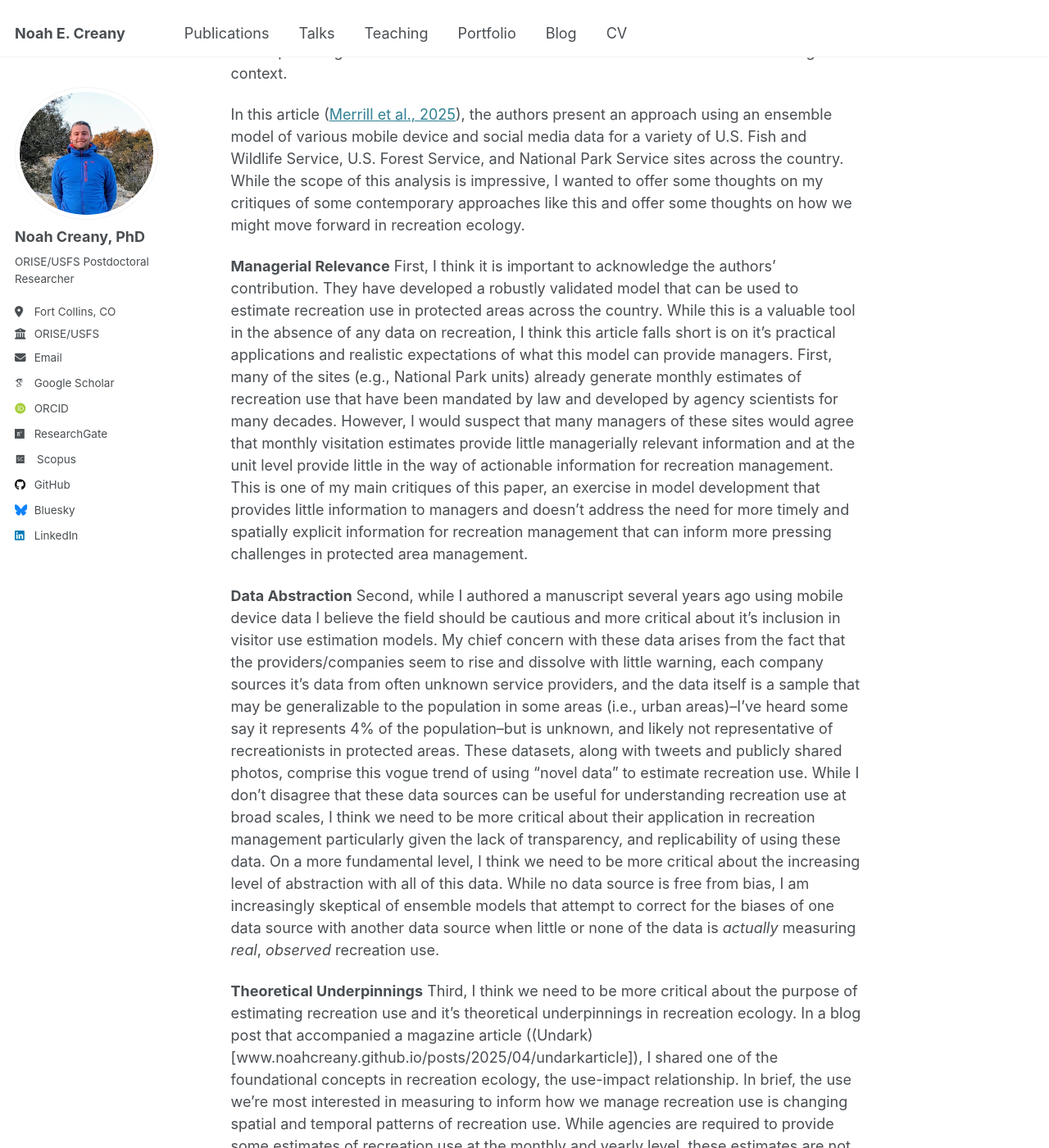
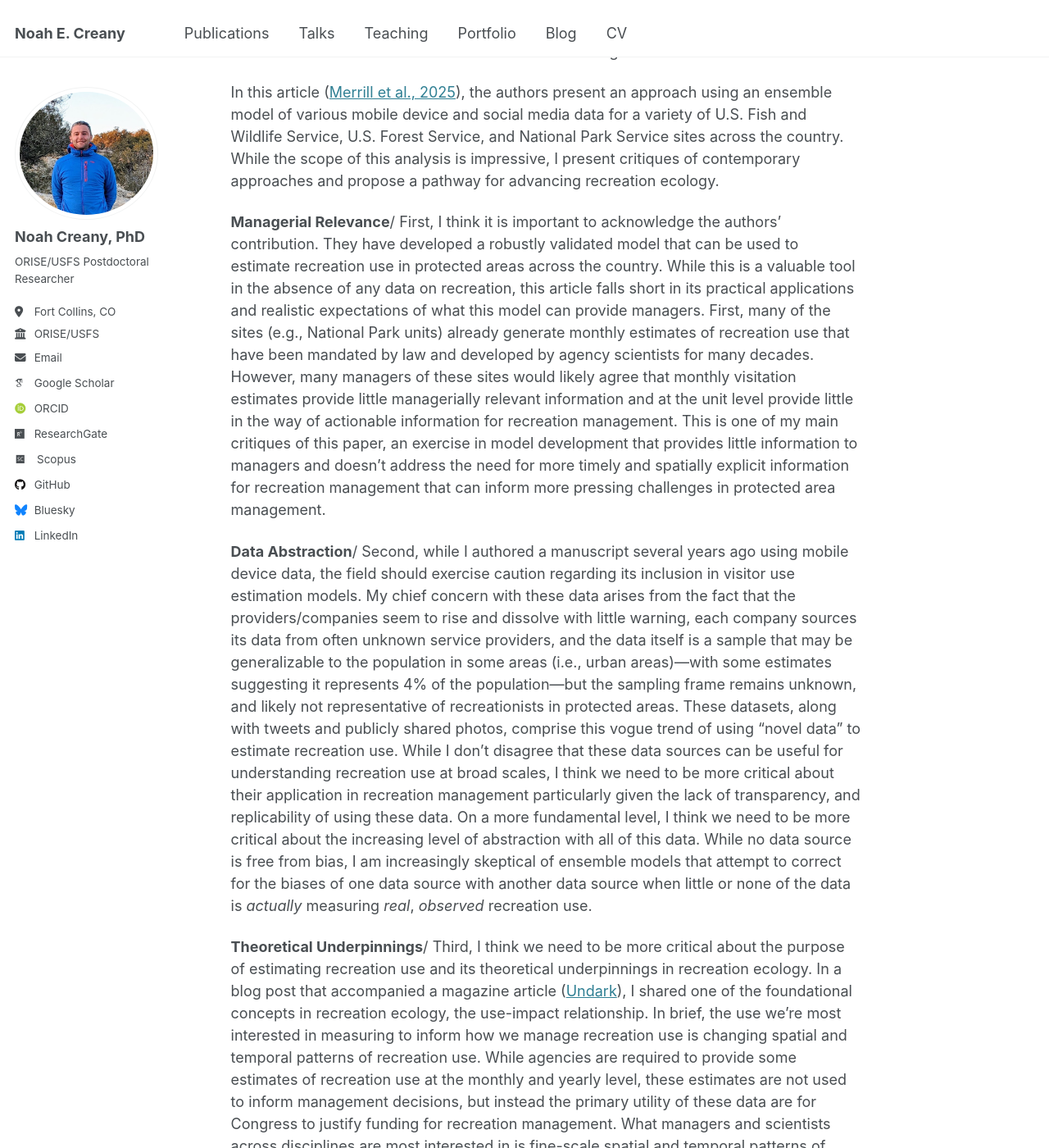
Before and after one commit to noahcreany/noahcreany.github.io, a Jekyll site: the page built from _posts/2026-02-02-recmonitoring.md, in a window 1280 px wide and 1400 px high, scrolled down 397 px. Shown: the whole window at 82% size. Built offline with Jekyll 4.4.1, drawn with Linux system fonts in a browser that asks for light colours; some web fonts are replaced; some of the changed text lies outside the part shown.

Commit message:
Update 2026-02-02-recmonitoring.md

```diff
--- a/_posts/2026-02-02-recmonitoring.md
+++ b/_posts/2026-02-02-recmonitoring.md
@@ -6,21 +6,21 @@ excerpt: "Some thoughts on the signal and the noise in recreation/visitor use mo
 permalink: /posts/2026/01/recmonitoring
 ---
 
-In my recent paper ([Creany et al., 2026](https://doi.org/10.1016/j.jort.2025.101008)), I discussed the increasing abstraction in approaches to visitor use monitoring with that have drifted further away from monitoring actual recreation use and instead focus on proxies for recreation use like tweets, publicly shared photos, and mobile device data. While these _novel data_ sources offer new opportunities for modelling recreation use, they also drift further away from what managers actually need to know to make decisions about recreation management, further from approaches that managers can replicate and maintain, and further from the theoretical underpinnings of recreation ecology. To that point, I came across a recent article providing a "National Model" of recreation use that I think is worth discussing in this context.
+In my recent paper ([Creany et al., 2026](https://doi.org/10.1016/j.jort.2025.101008)), I discussed the increasing abstraction in approaches to visitor use monitoring that have drifted further away from monitoring actual recreation use and instead focus on proxies for recreation use like tweets, publicly shared photos, and mobile device data. While these _novel data_ sources offer new opportunities for modelling recreation use, they also drift further away from what managers actually need to know to make decisions about recreation management, further from approaches that managers can replicate and maintain, and further from the theoretical underpinnings of recreation ecology. To that point, I came across a recent article providing a "National Model" of recreation use that I think is worth discussing in this context.
 
-In this article ([Merrill et al., 2025](https://www.nature.com/articles/s41598-025-26926-w)), the authors present an approach using an ensemble model of various mobile device and social media data for a variety of U.S. Fish and Wildlife Service, U.S. Forest Service, and National Park Service sites across the country. While the scope of this analysis is impressive, I wanted to offer some thoughts on my critiques of some contemporary approaches like this and offer some thoughts on how we might move forward in recreation ecology.
+In this article ([Merrill et al., 2025](https://www.nature.com/articles/s41598-025-26926-w)), the authors present an approach using an ensemble model of various mobile device and social media data for a variety of U.S. Fish and Wildlife Service, U.S. Forest Service, and National Park Service sites across the country. While the scope of this analysis is impressive, I present critiques of contemporary approaches and propose a pathway for advancing recreation ecology.
 
-**Managerial Relevance**
-First, I think it is important to acknowledge the authors' contribution. They have developed a robustly validated model that can be used to estimate recreation use in protected areas across the country. While this is a valuable tool in the absence of any data on recreation, I think this article falls short is on it's practical applications and realistic expectations of what this model can provide managers. First, many of the sites (e.g., National Park units) already generate monthly estimates of recreation use that have been mandated by law and developed by agency scientists for many decades. However, I would suspect that many managers of these sites would agree that monthly visitation estimates provide little managerially relevant information and at the unit level provide little in the way of actionable information for recreation management. This is one of my main critiques of this paper, an exercise in model development that provides little information to managers and doesn't address the need for more timely and spatially explicit information for recreation management that can inform more pressing challenges in protected area management.
+**Managerial Relevance**/
+First, I think it is important to acknowledge the authors' contribution. They have developed a robustly validated model that can be used to estimate recreation use in protected areas across the country. While this is a valuable tool in the absence of any data on recreation, this article falls short in its practical applications and realistic expectations of what this model can provide managers. First, many of the sites (e.g., National Park units) already generate monthly estimates of recreation use that have been mandated by law and developed by agency scientists for many decades. However, many managers of these sites would likely agree that monthly visitation estimates provide little managerially relevant information and at the unit level provide little in the way of actionable information for recreation management. This is one of my main critiques of this paper, an exercise in model development that provides little information to managers and doesn't address the need for more timely and spatially explicit information for recreation management that can inform more pressing challenges in protected area management.
 
-**Data Abstraction**
-Second, while I authored a manuscript several years ago using mobile device data I believe the field should be cautious and more critical about it's inclusion in visitor use estimation models. My chief concern with these data arises from the fact that the providers/companies seem to rise and dissolve with little warning, each company sources it's data from often unknown service providers, and the data itself is a sample that may be generalizable to the population in some areas (i.e., urban areas)--I've heard some say it represents 4% of the population--but is unknown, and likely not representative of recreationists in protected areas. These datasets, along with tweets and publicly shared photos, comprise this vogue trend of using "novel data" to estimate recreation use. While I don't disagree that these data sources can be useful for understanding recreation use at broad scales, I think we need to be more critical about their application in recreation management particularly given the lack of transparency, and replicability of using these data. On a more fundamental level, I think we need to be more critical about the increasing level of abstraction with all of this data. While no data source is free from bias, I am increasingly skeptical of ensemble models that attempt to correct for the biases of one data source with another data source when little or none of the data is _actually_ measuring _real_, _observed_ recreation use.
+**Data Abstraction**/
+Second, while I authored a manuscript several years ago using mobile device data, the field should exercise caution regarding its inclusion in visitor use estimation models. My chief concern with these data arises from the fact that the providers/companies seem to rise and dissolve with little warning, each company sources its data from often unknown service providers, and the data itself is a sample that may be generalizable to the population in some areas (i.e., urban areas)—with some estimates suggesting it represents 4% of the population—but the sampling frame remains unknown, and likely not representative of recreationists in protected areas. These datasets, along with tweets and publicly shared photos, comprise this vogue trend of using "novel data" to estimate recreation use. While I don't disagree that these data sources can be useful for understanding recreation use at broad scales, I think we need to be more critical about their application in recreation management particularly given the lack of transparency, and replicability of using these data. On a more fundamental level, I think we need to be more critical about the increasing level of abstraction with all of this data. While no data source is free from bias, I am increasingly skeptical of ensemble models that attempt to correct for the biases of one data source with another data source when little or none of the data is _actually_ measuring _real_, _observed_ recreation use.
 
-**Theoretical Underpinnings**
-Third, I think we need to be more critical about the purpose of estimating recreation use and it's theoretical underpinnings in recreation ecology. In a blog post that accompanied a magazine article ((Undark)[www.noahcreany.github.io/posts/2025/04/undarkarticle]), I shared one of the foundational concepts in recreation ecology, the use-impact relationship. In brief, the use we're most interested in measuring to inform how we manage recreation use is changing spatial and temporal patterns of recreation use. While agencies are required to provide some estimates of recreation use at the monthly and yearly level, these estimates are not used to inform management decisions, but instead the primary utility of these data are for Congress to justify funding for recreation management. What managers and scientists across disciplines are most interested in is fine-scale spatial and temporal patterns of recreation use. With this in mind, while a national model is ambitious, what I believe we should be working towards is finer-scale models that can help inform managers and scientists across disciplines of wildlife and land-use ecology understand spatial and temporal patterns of recreation use.
+**Theoretical Underpinnings**/
+Third, I think we need to be more critical about the purpose of estimating recreation use and its theoretical underpinnings in recreation ecology. In a blog post that accompanied a magazine article ([Undark](https://noahcreany.github.io/posts/2025/04/undarkarticle)), I shared one of the foundational concepts in recreation ecology, the use-impact relationship. In brief, the use we're most interested in measuring to inform how we manage recreation use is changing spatial and temporal patterns of recreation use. While agencies are required to provide some estimates of recreation use at the monthly and yearly level, these estimates are not used to inform management decisions, but instead the primary utility of these data are for Congress to justify funding for recreation management. What managers and scientists across disciplines are most interested in is fine-scale spatial and temporal patterns of recreation use. With this in mind, while a national model is ambitious, what I believe we should be working towards is finer-scale models that can help inform managers and scientists across disciplines of wildlife and land-use ecology understand spatial and temporal patterns of recreation use.
 
-A notable exception of the use of mobile device data targeting this fine-scale and human-wildlife interaction is a recent paper from ([Ditmer et al,. 2026](https://doi.org/10.1016/j.biocon.2026.111718)) that provides some important insights for understanding the effect of human presence and noise on ungulate behavior and habituation. Nevertheless, there are many challenges that still remain for operationalizing mobile-device data or human mobility data (as it is referred to in wildlife ecology) as a covariate in these interaction models and authors call for even finer-scale data (for both wildlife and human-presence) to better understand these interactions.
+A notable exception of the use of mobile device data targeting this fine-scale and human-wildlife interaction is a recent paper from ([Ditmer et al., 2026](https://doi.org/10.1016/j.biocon.2026.111718)) that provides some important insights for understanding the effect of human presence and noise on ungulate behavior and habituation. Nevertheless, there are many challenges that still remain for operationalizing mobile-device data or human mobility data (as it is referred to in wildlife ecology) as a covariate in these interaction models and authors call for even finer-scale data (for both wildlife and human-presence) to better understand these interactions.
 
-**A path forward**
+**A path forward**/
 
-My critiques of this paper and these _novel data_ are the result of my own experiences with these data and my own critiques of the field working with managers to develop applied science to inform recreation and protected area management. Nevertheless, I believe there are exciting opportunities to more forward in this field, and one such example is the use of _Strava Metro_ to provide a more fine-scale and spatially explicit estimate of recreation use. Another approach I've been working on recently is using computer-vision to count and understand recreation use. The progress in this field has been impressive even in the short-term of four or five years, and I think there are going to be some really interesting opportunities in the next few years to apply these models to understanding recreation use and providing the important information to classify activity type, group-size, speed, and other important variables to understand human behavior and presence and the interaction effects on wildlife. Fundamentally, I believe the greatest strength of the use of computer vision approaches is that they are measuring _real_, _observed_ use and can be operationalized to provide estimates of human presence or dynamic human footprint at a ecologically relevant scale.
+My critiques of this paper and these _novel data_ are the result of my own experiences with these data and my own critiques of the field working with managers to develop applied science to inform recreation and protected area management. Nevertheless, I believe there are exciting opportunities to move forward in this field, and one such example is the use of _Strava Metro_ to provide a more fine-scale and spatially explicit estimate of recreation use. Another approach I've been working on recently is using computer-vision to count and understand recreation use. The progress in this field has been impressive even in the short-term of four or five years, and I think there are going to be some really interesting opportunities in the next few years to apply these models to understanding recreation use and providing the important information to classify activity type, group-size, speed, and other important variables to understand human behavior and presence and the interaction effects on wildlife. Fundamentally, I believe the greatest strength of the use of computer vision approaches is that they are measuring _real_, _observed_ use and can be operationalized to provide estimates of human presence or dynamic human footprint at an ecologically relevant scale.
```
